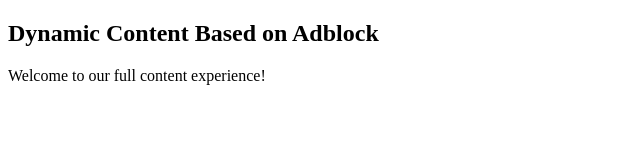
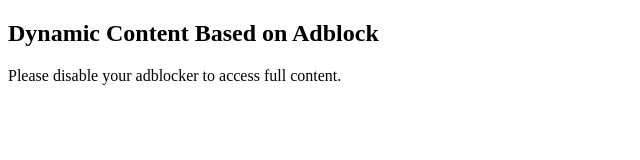
Before and after one commit to pes-honeypot/honeypot-site, a plain HTML site: page dynamic_content.html in a window 1280 px wide. Shown: the whole page, without its empty margins (0-640 px from the left). Drawn offline with Linux system fonts and the light colour scheme.

Commit message:
updated common.js

```diff
--- a/common.js
+++ b/common.js
@@ -1,13 +1,39 @@
 function detectAdblock(callback) {
+    let detected = false;
+
+    const check1 = () => {
         const bait = document.createElement('div');
-    bait.className = 'adsbox';
+        bait.className = 'ads ad-banner sponsored';
         bait.style.position = 'absolute';
-    bait.style.height = '1px';
         bait.style.top = '-1000px';
+        bait.innerHTML = '&nbsp;';
         document.body.appendChild(bait);
         setTimeout(() => {
-      const blocked = bait.offsetHeight === 0;
+        if (bait.offsetHeight === 0 || bait.offsetParent === null) detected = true;
         bait.remove();
-      callback(blocked);
+        finalize();
         }, 100);
+    };
+
+    const check2 = () => {
+        const testScript = document.createElement('script');
+        testScript.src = "https://pagead2.googlesyndication.com/pagead/js/adsbygoogle.js";
+        testScript.onerror = () => { detected = true; finalize(); };
+        testScript.onload = () => finalize();
+        document.body.appendChild(testScript);
+    };
+
+    let checksDone = 0;
+    function finalize() {
+        checksDone++;
+        if (checksDone === 2) callback(detected);
     }
+
+    check1();
+    check2();
+}
+
+// detectAdblock((isBlocked) => {
+// console.log("Adblock Detected?", isBlocked);
+// document.body.insertAdjacentHTML("beforeend", `<p>${isBlocked ? "Adblock ON" : "Adblock OFF"}</p>`);
+// });
--- a/dynamic_content.html
+++ b/dynamic_content.html
@@ -2,15 +2,17 @@
 <!DOCTYPE html>
 <html lang="en">
 <head><title>Dynamic Content</title></head>
+
 <body>
   <h2>Dynamic Content Based on Adblock</h2>
   <div id="content"></div>
   <script src="common.js"></script>
   <script>
     detectAdblock(adblock => {
+      console.log(adblock);
       document.getElementById('content').innerText = adblock ?
         "Please disable your adblocker to access full content." :
-        "Welcome to our full content experience!";
+        "Welcome to our full content experience!!";
     });
   </script>
   <!-- <script src="common.js"></script> -->
```
Also changed, not shown: index.html (+1 -0 lines), try.html (added, +8 -0 lines). Lines whose indentation alone changed are shown as unchanged.
